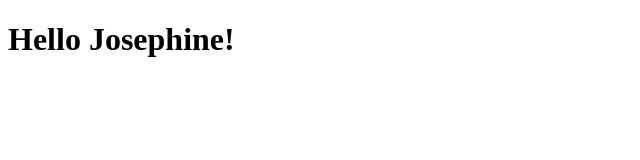
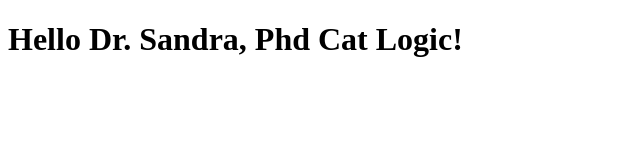
Before and after one commit to curvgrl5000/wonderful_connection, a plain HTML site: page index.html in a window 1280 px wide. Shown: the whole page, without its empty margins (0-640 px from the left). Drawn offline with Linux system fonts and the light colour scheme.

Commit message:
new employee

```diff
--- a/index.html
+++ b/index.html
@@ -6,7 +6,7 @@
 </head>
 <body>
 	<header>
-		<h1>Hello Josephine!</h1>
+		<h1>Hello Dr. Sandra, Phd Cat Logic!</h1>
 	</header>
 </body>
 </html>
```
